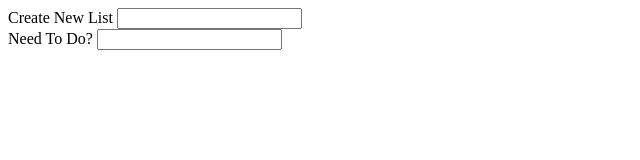
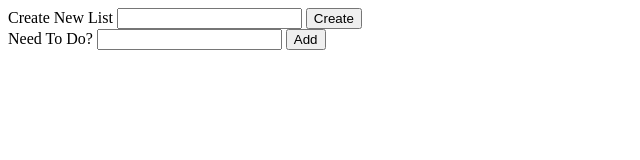
Before and after one commit to hihello-bye/to-do-list, a website built with webpack: page src/template.html in a window 1280 px wide. Shown: the whole page, without its empty margins (0-640 px from the left). Built offline with nearby package versions, Linux system fonts and the light colour scheme.

Commit message:
Add buttons to create list and add task

```diff
--- a/src/template.html
+++ b/src/template.html
@@ -9,11 +9,13 @@
   <div id="lists">
     <label for="newList">Create New List</label>
     <input type="text" name="newList" id="newList"/>
+    <button id="createListBtn">Create</button>
   </div>
 
   <div id="tasks">
     <label for="newTask">Need To Do?</label>
     <input type="text" name="newTask" id="newTask"/>
+    <button id="addTaskBtn">Add</button>
   </div>
 
 </body>
```
